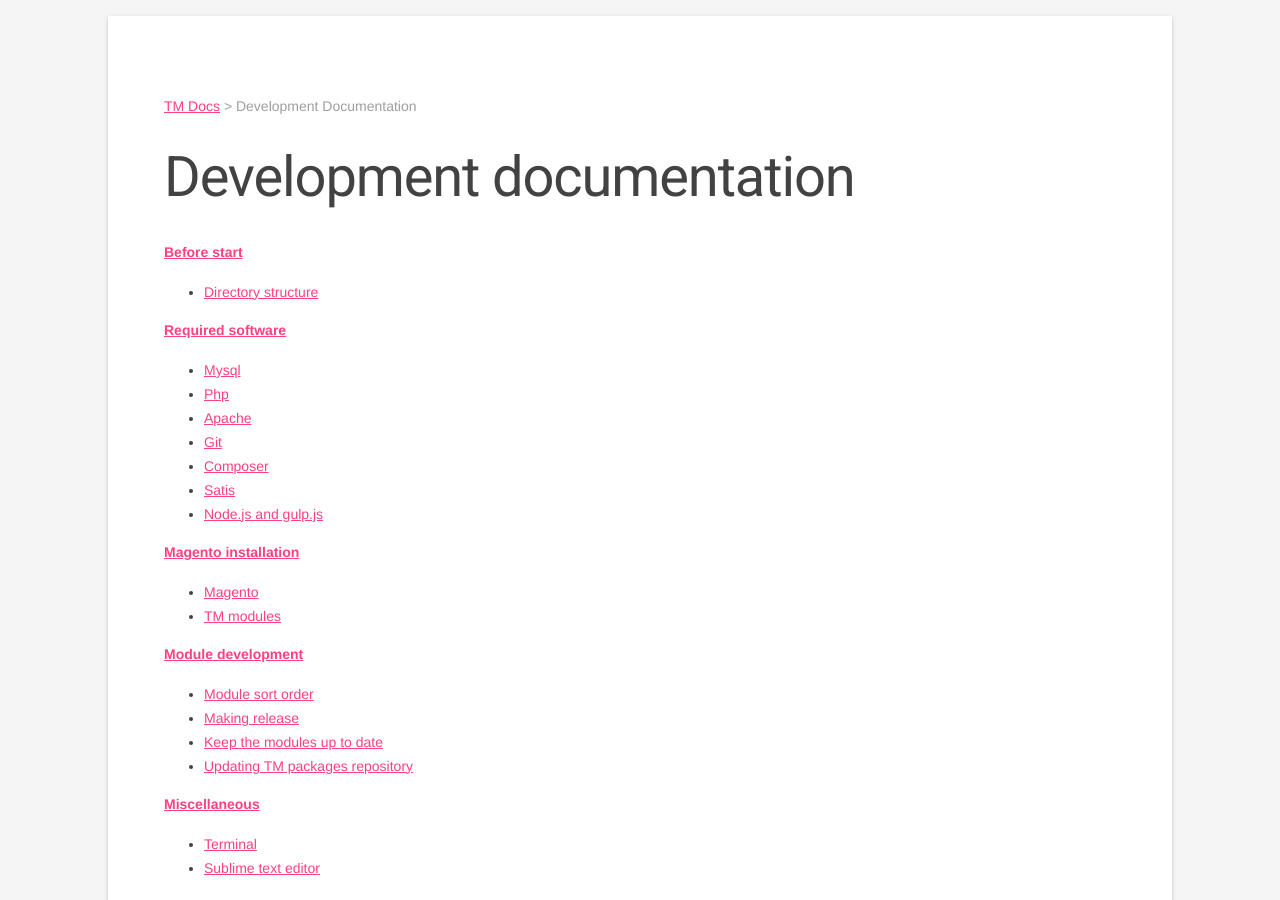
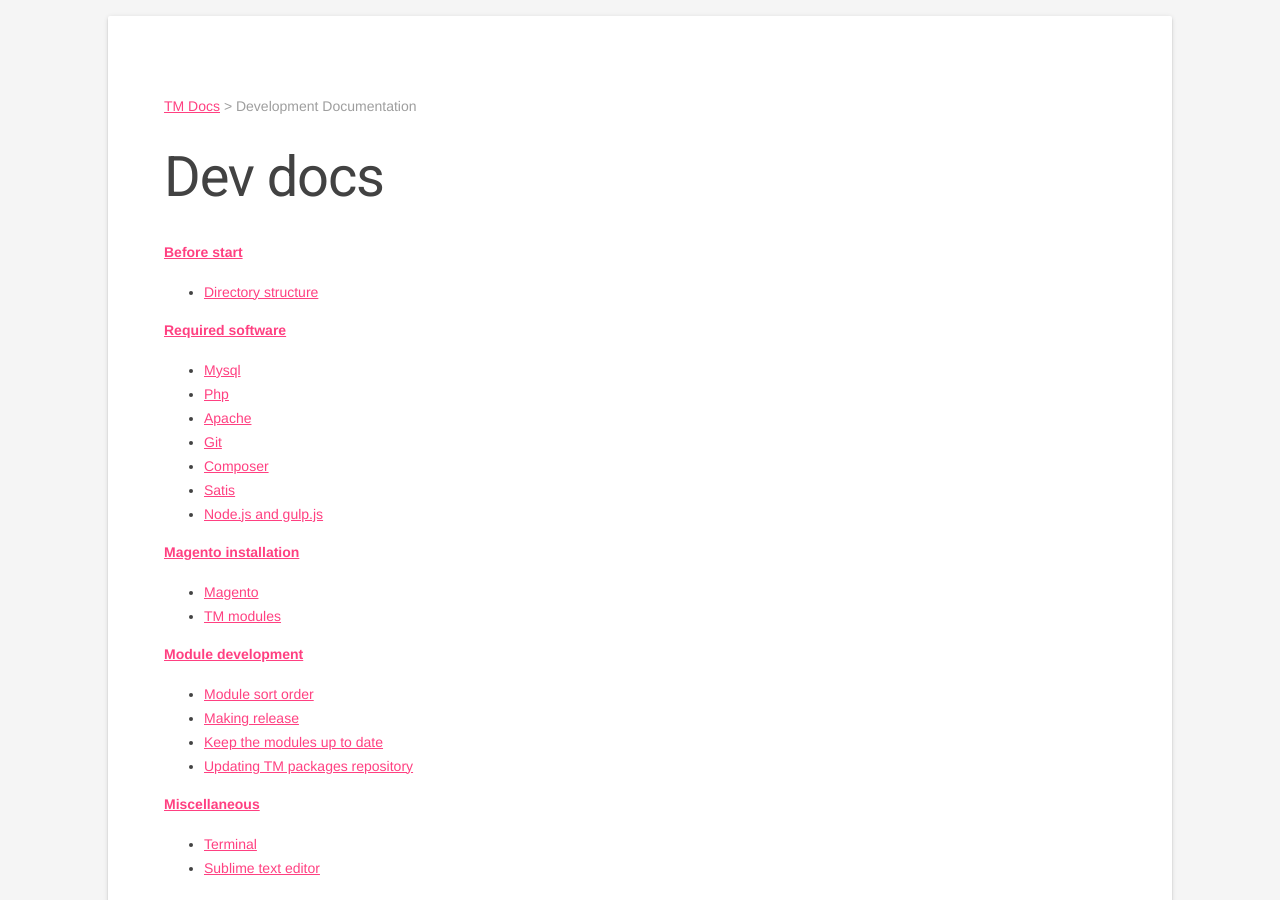
Before and after one commit to tmhub/tmhub.github.io, a Jekyll site: the page built from development/index.md, in a window 1280 px wide and 900 px high. Built offline with Jekyll 4.4.1, drawn with Linux system fonts in a browser that asks for light colours.

Commit message:
Dev docs header replaced with shorter

```diff
--- a/development/index.md
+++ b/development/index.md
@@ -5,7 +5,7 @@
 ;sidebar: sidebar.md
 ---
 
-# Development documentation
+# Dev docs
 
 [**Before start**](#before-start)
 
```
